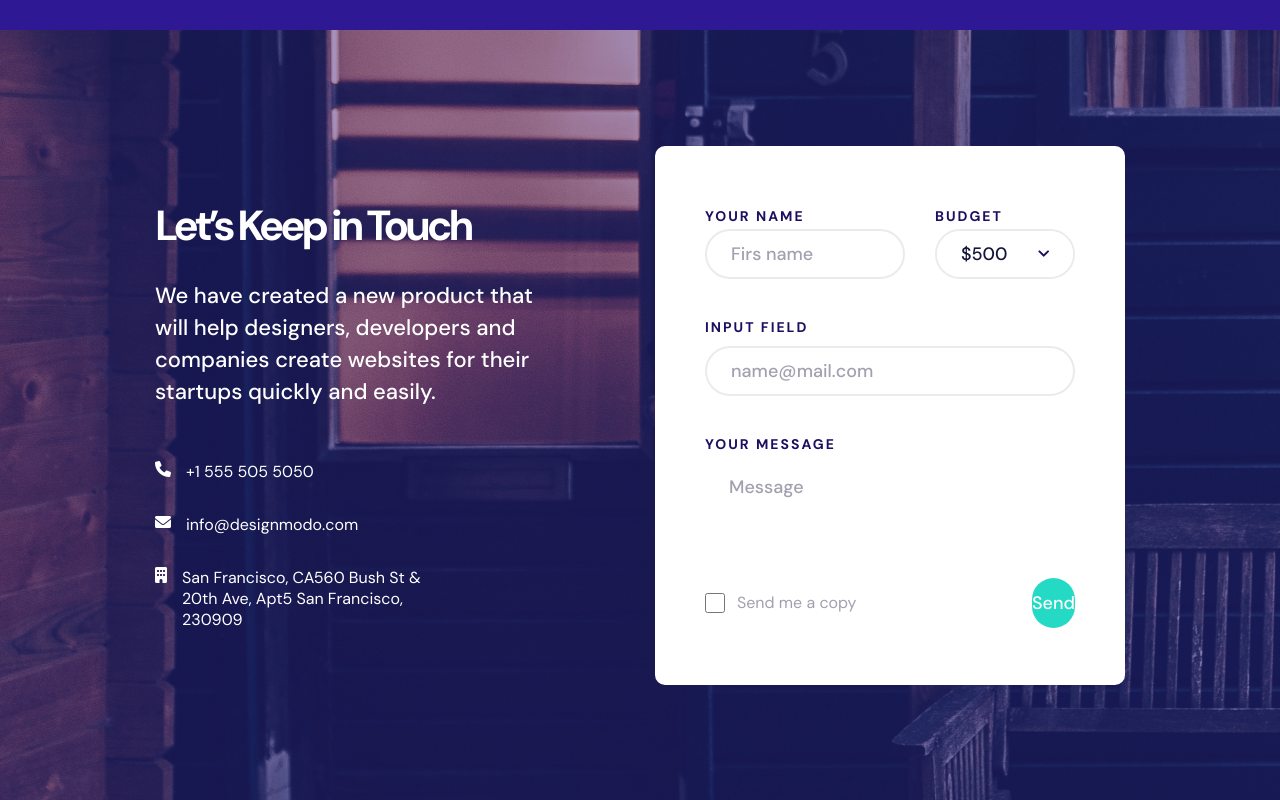
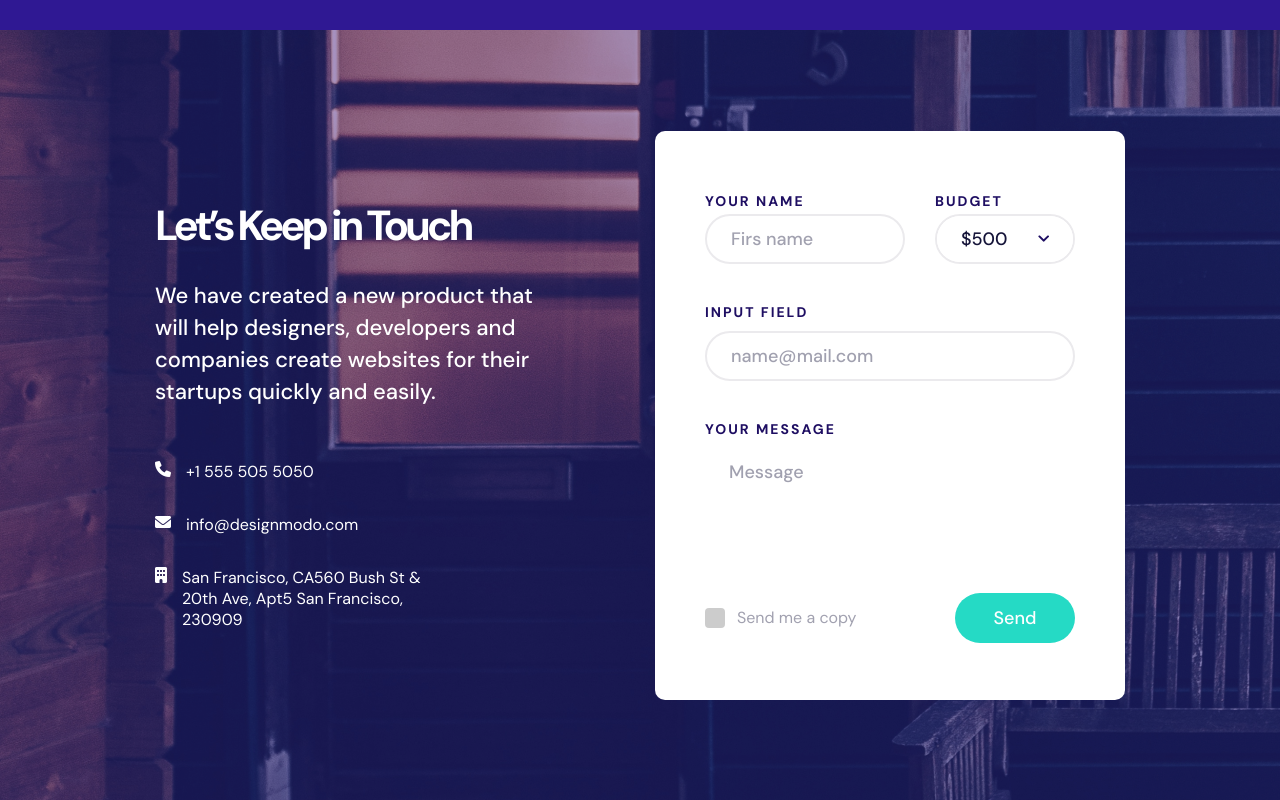
Before and after one commit to Colard/designers-landing, a React (Vite) app: page / in a window 1280 px wide. Shown: the part 6288-7088 px from the top of the page. Built offline with nearby package versions, Linux system fonts and the light colour scheme.

Commit message:
add Contact section

```diff
--- a/src/Sections/Contact/Contact.module.scss
+++ b/src/Sections/Contact/Contact.module.scss
@@ -111,6 +111,7 @@
     &__input-checkbox {
         display: flex;
         justify-content: space-between;
+        margin-top: 3rem;
     }
 
     &__checkbox-wrapper {
@@ -131,7 +132,11 @@
     }
 
     &__submit-button {
-
+        transition: all 0.3s ease;
+        width: 12rem;
+        &:hover {
+            opacity: 0.8;
+        }
     }
 
 }
--- a/src/Sections/Contact/Contact.tsx
+++ b/src/Sections/Contact/Contact.tsx
@@ -1,3 +1,4 @@
+import Checkbox from "../../components/Checkbox/Checkbox";
 import Container from "../../components/Container/Container";
 import FormContainer from "../../components/FormContainer/FormContainer";
 import Select from "../../components/Select/Select";
@@ -75,7 +76,7 @@ let ContactForm: React.FC<ContactFormProps> = React.memo(() => {
 
         <div className={styles["contact__input-row"] + " " + styles["contact__input-checkbox"]}>
           <div className={styles["contact__checkbox-wrapper"]}>
-            <input type="checkbox" className={styles["contact__checkbox"]} />
+            <Checkbox/>
             <label
               className={styles["contact__checkbox-label"]}
               htmlFor="checkbox"
--- a/src/components/Checkbox/Checkbox.module.scss
+++ b/src/components/Checkbox/Checkbox.module.scss
@@ -0,0 +1,28 @@
+.checkbox {
+    position: relative;
+    display: flex;
+    align-items: center;
+    cursor: pointer;
+
+    &__input {
+      width: 0;
+      height: 0;
+      position: absolute;
+      opacity: 0;
+    }
+
+    &__icon {
+      width: 20px;
+      height: 20px;
+      background-color: #ccc;
+      border-radius: 4px;
+      transition: background-color 0.3s ease, transform 0.3s ease;
+    }
+
+    &.active {
+      .checkbox__icon {
+        background-color: #4caf50;
+        transform: scale(1.1);
+      }
+    }
+  }
--- a/src/components/Checkbox/Checkbox.tsx
+++ b/src/components/Checkbox/Checkbox.tsx
@@ -0,0 +1,44 @@
+import React from "react";
+import styles from "./Checkbox.module.scss";
+
+interface CheckboxProps
+  extends Omit<React.ComponentPropsWithoutRef<"div">, "children"> {
+  active?: boolean;
+  markClass?: string;
+  name?: string;
+}
+
+let Checkbox: React.FC<CheckboxProps> = React.memo(
+  ({ className, active = false, name, ...rest }) => {
+    let [isActive, setIsActive] = React.useState(active);
+
+    const handleChange = () => {
+        setIsActive(!isActive);
+      };
+
+    return (
+      <div
+        className={`${styles.checkbox} ${isActive ? styles.active : ""} ${
+          className || ""
+        }`}
+        onClick={handleChange}
+        {...rest}
+      >
+        <input
+          name={name}
+          className={styles["checkbox__input"]}
+          type="checkbox"
+          checked={isActive}
+          onChange={handleChange}
+        />
+        <i
+          className={
+            styles["checkbox__icon"] + " " + (isActive ? styles.active : "")
+          }
+        ></i>
+      </div>
+    );
+  }
+);
+
+export default Checkbox;
```
